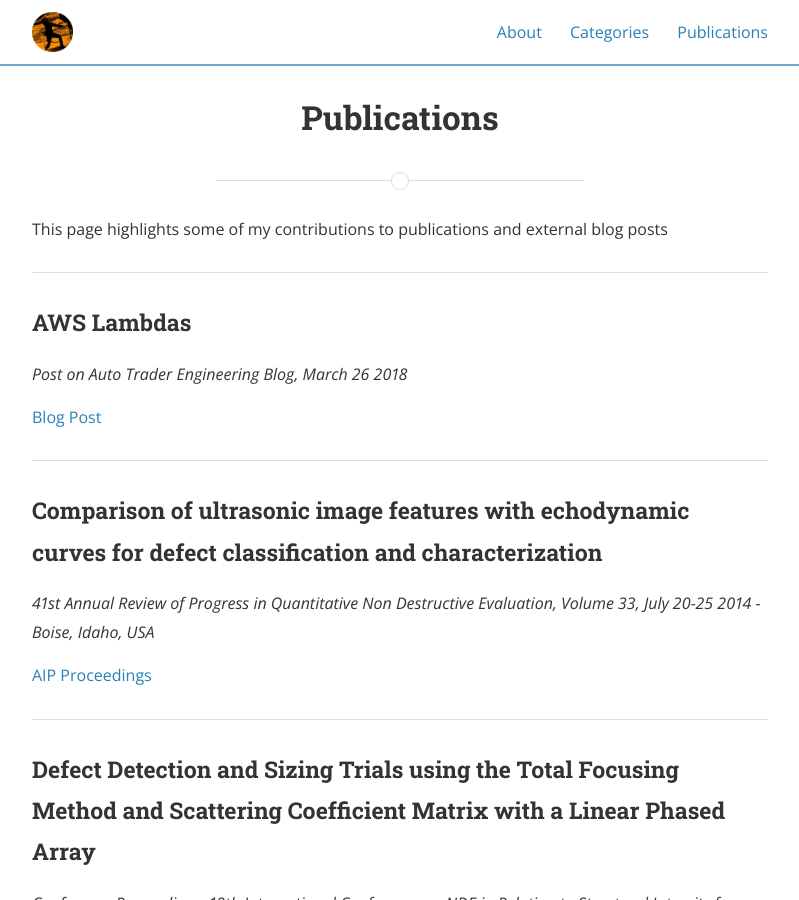
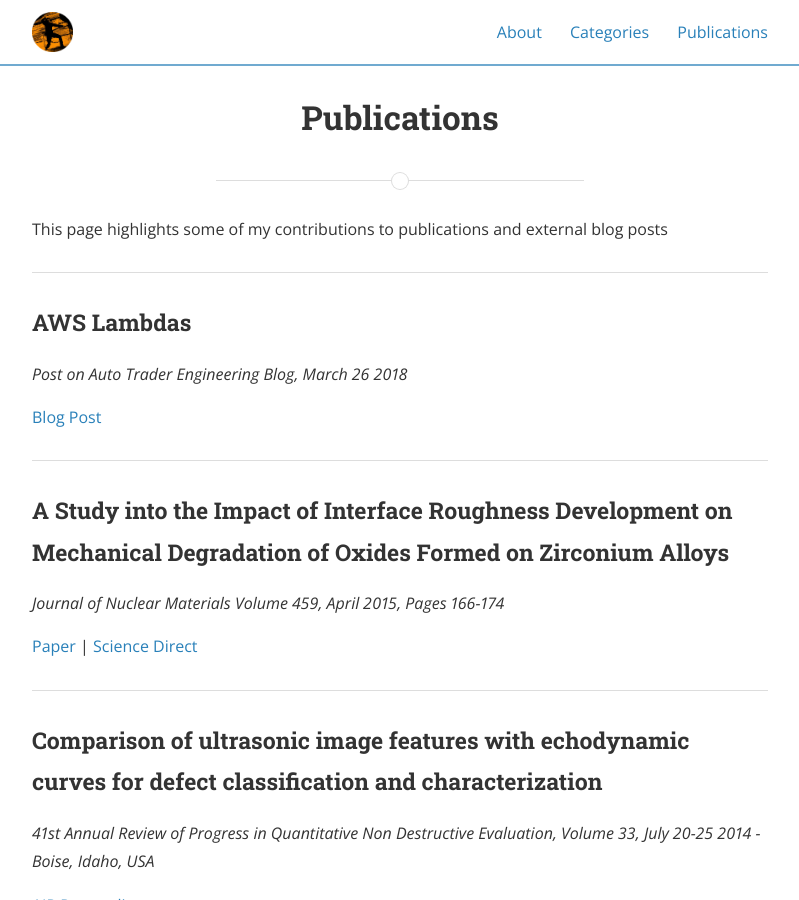
Before and after one commit to samwedge/samwedge.uk, a Jekyll site: the page built from publications.markdown, in a window 1280 px wide and 900 px high. Shown: the whole window, without its empty margins (240-1039 px from the left). Built offline with Jekyll 4.4.1, drawn with Linux system fonts in a browser that asks for light colours; nearby versions of some CDN libraries.

Commit message:
Add Zirc paper to list of publications

```diff
--- a/publications.markdown
+++ b/publications.markdown
@@ -13,6 +13,17 @@
 *Post on Auto Trader Engineering Blog, March 26 2018*
 
 [Blog Post][aws_lambdas]{:target="_blank"}
+
+---
+
+### A Study into the Impact of Interface Roughness Development on Mechanical Degradation of Oxides Formed on Zirconium Alloys
+
+*Journal of Nuclear Materials Volume 459, April 2015, Pages 166-174*
+
+[Paper][zirc_paper]{:target="_blank"}
+ \|
+[Science Direct][zirc_scidirect]{:target="_blank"}
+
 
 ---
 
@@ -93,6 +104,9 @@
 
 [aws_lambdas]: https://engineering.autotrader.co.uk/2018/03/26/data-lake-monitoring-with-aws-lambdas.html
 
+[zirc_paper]: /assets/publications/zirc.pdf
+[zirc_scidirect]: https://www.sciencedirect.com/science/article/pii/S002231151500032X
+
 [defect_classification_scitation]: https://aip.scitation.org/doi/abs/10.1063/1.4914703?journalCode=apc
 
 [ndtnet_blind_trials]: https://www.ndt.net/search/docs.php3?showForm=off&id=18530
```
